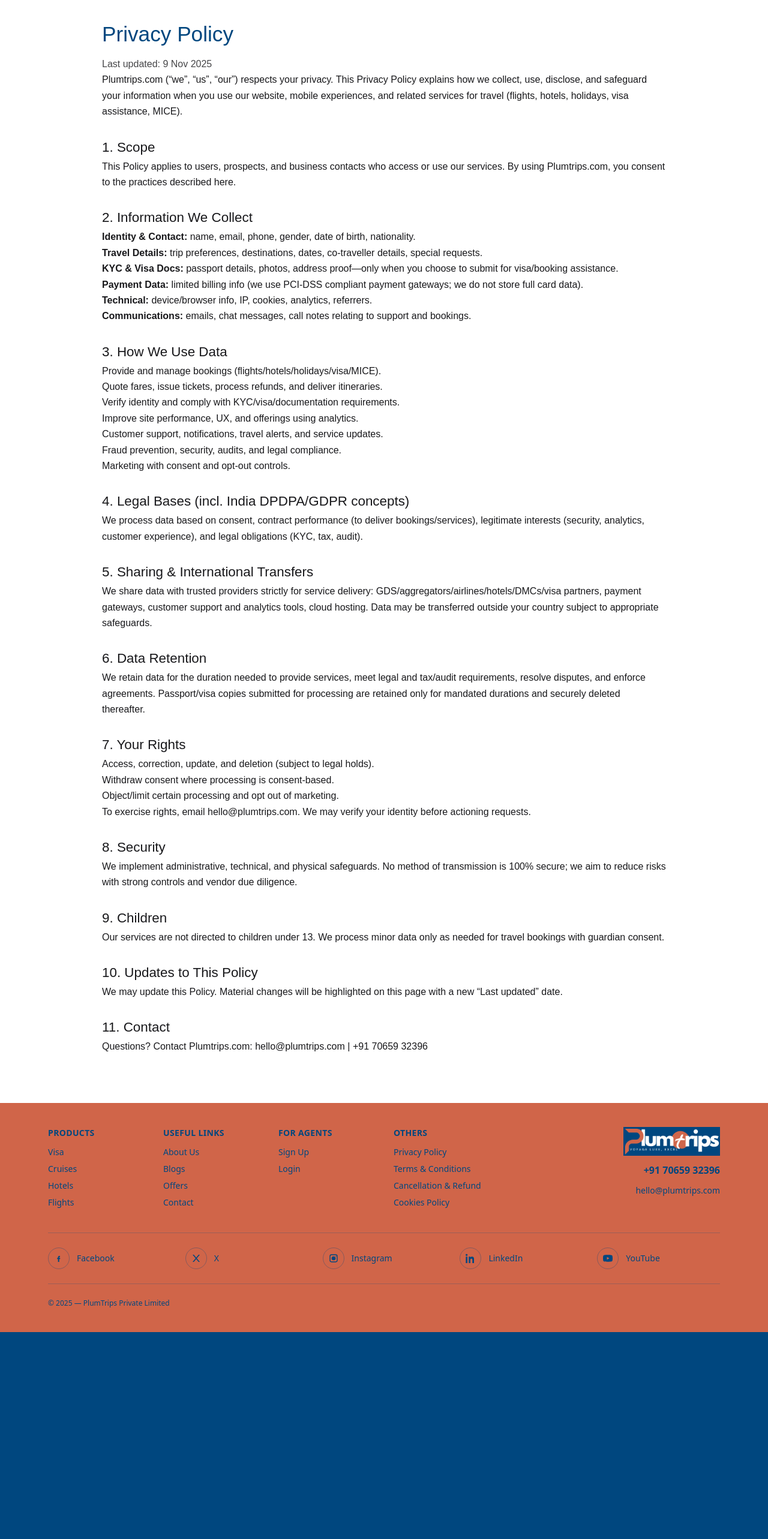
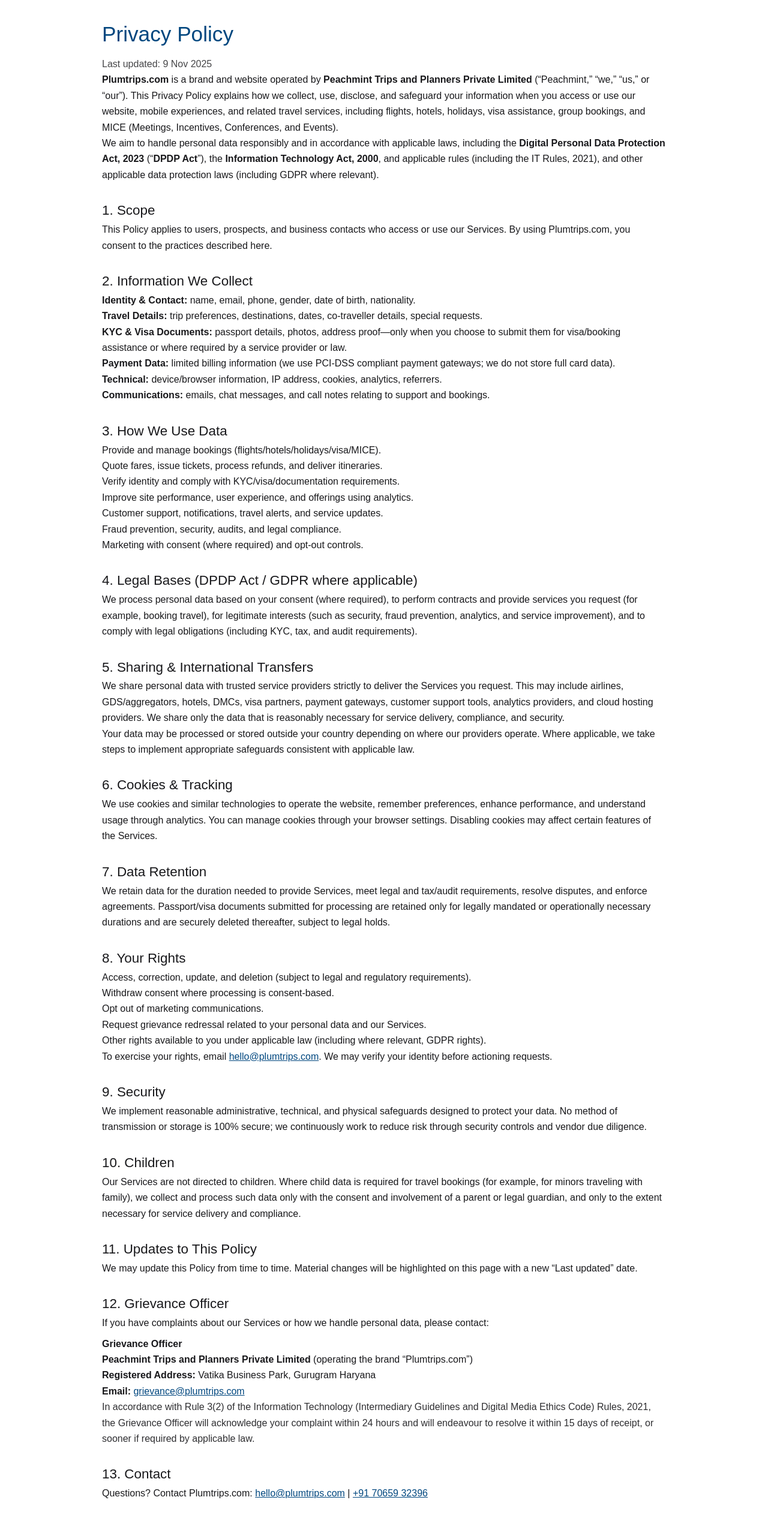
Before and after one commit to helloviza/plumtrips-frontend, a React (Vite) app: page /privacy-policy in a window 1280 px wide. Shown: the part 100-2666 px from the top of the page at 60% size. Before the commit the page ends 2321 px from the top, so only its background shows below. Built offline with nearby package versions, Linux system fonts and the light colour scheme; no server answers.

Commit message:
Update frontend changes

```diff
--- a/src/components/Footer.tsx
+++ b/src/components/Footer.tsx
@@ -105,7 +105,7 @@
 
         {/* Bottom note */}
         <div className="flex items-center justify-between pt-6 text-xs">
-          <p>© {year} — PlumTrips Private Limited</p>
+          <p>© {year} — Peachmint Trips and Planners Private Limited</p>
         </div>
       </div>
     </footer>
--- a/src/pages/legal/PrivacyPage.tsx
+++ b/src/pages/legal/PrivacyPage.tsx
@@ -1,9 +1,19 @@
-import React from "react";
+const baseFont = "'Barlow Condensed', Arial, sans-serif";
 
-const baseFont = "'Barlow Condensed', Arial, sans-serif";
 const BRAND = "Plumtrips.com";
+const LEGAL_ENTITY = "Peachmint Trips and Planners Private Limited";
 const SUPPORT_EMAIL = "hello@plumtrips.com";
-const SUPPORT_PHONE = "+91 70659 32396";
+const SUPPORT_PHONE_DISPLAY = "+91 70659 32396";
+const SUPPORT_PHONE_TEL = "+917065932396";
+
+// Set these to your official details (recommended for legal pages)
+const REGISTERED_ADDRESS = "Vatika Business Park, Gurugram Haryana";
+const GRIEVANCE_EMAIL = "grievance@plumtrips.com"; // change if you want to keep grievance@plumtrips.com
+const LAST_UPDATED = "9 Nov 2025";
+
+function linkStyle() {
+  return { color: "#00477f", textDecoration: "underline" };
+}
 
 export default function PrivacyPage() {
   return (
@@ -19,28 +29,37 @@
       <h1 style={{ fontSize: "2.2rem", color: "#00477f", marginBottom: 8 }}>
         Privacy Policy
       </h1>
-      <p style={{ marginTop: 0, opacity: 0.8 }}>Last updated: 9 Nov 2025</p>
+      <p style={{ marginTop: 0, opacity: 0.8 }}>Last updated: {LAST_UPDATED}</p>
 
       <p>
-        {BRAND} (“we”, “us”, “our”) respects your privacy. This Privacy Policy
-        explains how we collect, use, disclose, and safeguard your information
-        when you use our website, mobile experiences, and related services for
-        travel (flights, hotels, holidays, visa assistance, MICE).
+        <strong>{BRAND}</strong> is a brand and website operated by{" "}
+        <strong>{LEGAL_ENTITY}</strong> (“Peachmint,” “we,” “us,” or “our”). This
+        Privacy Policy explains how we collect, use, disclose, and safeguard your
+        information when you access or use our website, mobile experiences, and
+        related travel services, including flights, hotels, holidays, visa
+        assistance, group bookings, and MICE (Meetings, Incentives, Conferences,
+        and Events).
+      </p>
+
+      <p>
+        We aim to handle personal data responsibly and in accordance with
+        applicable laws, including the <strong>Digital Personal Data Protection Act, 2023</strong>{" "}
+        (“<strong>DPDP Act</strong>”), the <strong>Information Technology Act, 2000</strong>, and
+        applicable rules (including the IT Rules, 2021), and other applicable
+        data protection laws (including GDPR where relevant).
       </p>
 
       <h2 style={{ fontSize: "1.4rem", marginTop: 28 }}>1. Scope</h2>
       <p>
-        This Policy applies to users, prospects, and business contacts who
-        access or use our services. By using {BRAND}, you consent to the
-        practices described here.
+        This Policy applies to users, prospects, and business contacts who access
+        or use our Services. By using {BRAND}, you consent to the practices
+        described here.
       </p>
 
-      <h2 style={{ fontSize: "1.4rem", marginTop: 28 }}>
-        2. Information We Collect
-      </h2>
+      <h2 style={{ fontSize: "1.4rem", marginTop: 28 }}>2. Information We Collect</h2>
       <ul>
         <li>
-          <strong>Identity & Contact:</strong> name, email, phone, gender,
+          <strong>Identity &amp; Contact:</strong> name, email, phone, gender,
           date of birth, nationality.
         </li>
         <li>
@@ -48,19 +67,20 @@
           co-traveller details, special requests.
         </li>
         <li>
-          <strong>KYC & Visa Docs:</strong> passport details, photos, address
-          proof—only when you choose to submit for visa/booking assistance.
+          <strong>KYC &amp; Visa Documents:</strong> passport details, photos,
+          address proof—only when you choose to submit them for visa/booking
+          assistance or where required by a service provider or law.
         </li>
         <li>
-          <strong>Payment Data:</strong> limited billing info (we use PCI-DSS
-          compliant payment gateways; we do not store full card data).
+          <strong>Payment Data:</strong> limited billing information (we use
+          PCI-DSS compliant payment gateways; we do not store full card data).
         </li>
         <li>
-          <strong>Technical:</strong> device/browser info, IP, cookies,
-          analytics, referrers.
+          <strong>Technical:</strong> device/browser information, IP address,
+          cookies, analytics, referrers.
         </li>
         <li>
-          <strong>Communications:</strong> emails, chat messages, call notes
+          <strong>Communications:</strong> emails, chat messages, and call notes
           relating to support and bookings.
         </li>
       </ul>
@@ -70,75 +90,142 @@
         <li>Provide and manage bookings (flights/hotels/holidays/visa/MICE).</li>
         <li>Quote fares, issue tickets, process refunds, and deliver itineraries.</li>
         <li>Verify identity and comply with KYC/visa/documentation requirements.</li>
-        <li>Improve site performance, UX, and offerings using analytics.</li>
+        <li>Improve site performance, user experience, and offerings using analytics.</li>
         <li>Customer support, notifications, travel alerts, and service updates.</li>
         <li>Fraud prevention, security, audits, and legal compliance.</li>
-        <li>Marketing with consent and opt-out controls.</li>
+        <li>Marketing with consent (where required) and opt-out controls.</li>
       </ul>
 
       <h2 style={{ fontSize: "1.4rem", marginTop: 28 }}>
-        4. Legal Bases (incl. India DPDPA/GDPR concepts)
+        4. Legal Bases (DPDP Act / GDPR where applicable)
       </h2>
       <p>
-        We process data based on consent, contract performance (to deliver
-        bookings/services), legitimate interests (security, analytics, customer
-        experience), and legal obligations (KYC, tax, audit).
+        We process personal data based on your consent (where required), to
+        perform contracts and provide services you request (for example, booking
+        travel), for legitimate interests (such as security, fraud prevention,
+        analytics, and service improvement), and to comply with legal obligations
+        (including KYC, tax, and audit requirements).
       </p>
 
       <h2 style={{ fontSize: "1.4rem", marginTop: 28 }}>
-        5. Sharing & International Transfers
+        5. Sharing &amp; International Transfers
       </h2>
       <p>
-        We share data with trusted providers strictly for service delivery:
-        GDS/aggregators/airlines/hotels/DMCs/visa partners, payment gateways,
-        customer support and analytics tools, cloud hosting. Data may be
-        transferred outside your country subject to appropriate safeguards.
+        We share personal data with trusted service providers strictly to deliver
+        the Services you request. This may include airlines, GDS/aggregators,
+        hotels, DMCs, visa partners, payment gateways, customer support tools,
+        analytics providers, and cloud hosting providers. We share only the data
+        that is reasonably necessary for service delivery, compliance, and
+        security.
+      </p>
+      <p>
+        Your data may be processed or stored outside your country depending on
+        where our providers operate. Where applicable, we take steps to implement
+        appropriate safeguards consistent with applicable law.
       </p>
 
-      <h2 style={{ fontSize: "1.4rem", marginTop: 28 }}>6. Data Retention</h2>
+      <h2 style={{ fontSize: "1.4rem", marginTop: 28 }}>6. Cookies &amp; Tracking</h2>
       <p>
-        We retain data for the duration needed to provide services, meet legal
-        and tax/audit requirements, resolve disputes, and enforce agreements.
-        Passport/visa copies submitted for processing are retained only for
-        mandated durations and securely deleted thereafter.
+        We use cookies and similar technologies to operate the website, remember
+        preferences, enhance performance, and understand usage through analytics.
+        You can manage cookies through your browser settings. Disabling cookies
+        may affect certain features of the Services.
       </p>
 
-      <h2 style={{ fontSize: "1.4rem", marginTop: 28 }}>7. Your Rights</h2>
+      <h2 style={{ fontSize: "1.4rem", marginTop: 28 }}>7. Data Retention</h2>
+      <p>
+        We retain data for the duration needed to provide Services, meet legal
+        and tax/audit requirements, resolve disputes, and enforce agreements.
+        Passport/visa documents submitted for processing are retained only for
+        legally mandated or operationally necessary durations and are securely
+        deleted thereafter, subject to legal holds.
+      </p>
+
+      <h2 style={{ fontSize: "1.4rem", marginTop: 28 }}>8. Your Rights</h2>
       <ul>
-        <li>Access, correction, update, and deletion (subject to legal holds).</li>
+        <li>
+          Access, correction, update, and deletion (subject to legal and
+          regulatory requirements).
+        </li>
         <li>Withdraw consent where processing is consent-based.</li>
-        <li>Object/limit certain processing and opt out of marketing.</li>
+        <li>Opt out of marketing communications.</li>
+        <li>
+          Request grievance redressal related to your personal data and our
+          Services.
+        </li>
+        <li>
+          Other rights available to you under applicable law (including where
+          relevant, GDPR rights).
+        </li>
       </ul>
       <p>
-        To exercise rights, email <a href={`mailto:${SUPPORT_EMAIL}`}>{SUPPORT_EMAIL}</a>.
-        We may verify your identity before actioning requests.
+        To exercise your rights, email{" "}
+        <a style={linkStyle()} href={`mailto:${SUPPORT_EMAIL}`}>
+          {SUPPORT_EMAIL}
+        </a>
+        . We may verify your identity before actioning requests.
       </p>
 
-      <h2 style={{ fontSize: "1.4rem", marginTop: 28 }}>8. Security</h2>
+      <h2 style={{ fontSize: "1.4rem", marginTop: 28 }}>9. Security</h2>
       <p>
-        We implement administrative, technical, and physical safeguards. No
-        method of transmission is 100% secure; we aim to reduce risks with
-        strong controls and vendor due diligence.
+        We implement reasonable administrative, technical, and physical
+        safeguards designed to protect your data. No method of transmission or
+        storage is 100% secure; we continuously work to reduce risk through
+        security controls and vendor due diligence.
       </p>
 
-      <h2 style={{ fontSize: "1.4rem", marginTop: 28 }}>9. Children</h2>
+      <h2 style={{ fontSize: "1.4rem", marginTop: 28 }}>10. Children</h2>
       <p>
-        Our services are not directed to children under 13. We process minor
-        data only as needed for travel bookings with guardian consent.
+        Our Services are not directed to children. Where child data is required
+        for travel bookings (for example, for minors traveling with family), we
+        collect and process such data only with the consent and involvement of a
+        parent or legal guardian, and only to the extent necessary for service
+        delivery and compliance.
       </p>
 
       <h2 style={{ fontSize: "1.4rem", marginTop: 28 }}>
-        10. Updates to This Policy
+        11. Updates to This Policy
       </h2>
       <p>
-        We may update this Policy. Material changes will be highlighted on this
-        page with a new “Last updated” date.
+        We may update this Policy from time to time. Material changes will be
+        highlighted on this page with a new “Last updated” date.
       </p>
 
-      <h2 style={{ fontSize: "1.4rem", marginTop: 28 }}>11. Contact</h2>
+      <h2 style={{ fontSize: "1.4rem", marginTop: 28 }}>12. Grievance Officer</h2>
+      <p style={{ marginBottom: 8 }}>
+        If you have complaints about our Services or how we handle personal data,
+        please contact:
+      </p>
+      <p style={{ marginTop: 0 }}>
+        <strong>Grievance Officer</strong>
+        <br />
+        <strong>{LEGAL_ENTITY}</strong> (operating the brand “Plumtrips.com”)
+        <br />
+        <strong>Registered Address:</strong> {REGISTERED_ADDRESS}
+        <br />
+        <strong>Email:</strong>{" "}
+        <a style={linkStyle()} href={`mailto:${GRIEVANCE_EMAIL}`}>
+          {GRIEVANCE_EMAIL}
+        </a>
+      </p>
+      <p style={{ opacity: 0.9 }}>
+        In accordance with Rule 3(2) of the Information Technology (Intermediary
+        Guidelines and Digital Media Ethics Code) Rules, 2021, the Grievance
+        Officer will acknowledge your complaint within 24 hours and will
+        endeavour to resolve it within 15 days of receipt, or sooner if required
+        by applicable law.
+      </p>
+
+      <h2 style={{ fontSize: "1.4rem", marginTop: 28 }}>13. Contact</h2>
       <p>
-        Questions? Contact {BRAND}: <a href={`mailto:${SUPPORT_EMAIL}`}>{SUPPORT_EMAIL}</a>{" "}
-        | {SUPPORT_PHONE}
+        Questions? Contact {BRAND}:{" "}
+        <a style={linkStyle()} href={`mailto:${SUPPORT_EMAIL}`}>
+          {SUPPORT_EMAIL}
+        </a>{" "}
+        {" | "}
+        <a style={linkStyle()} href={`tel:${SUPPORT_PHONE_TEL}`}>
+          {SUPPORT_PHONE_DISPLAY}
+        </a>
       </p>
     </main>
   );
```
